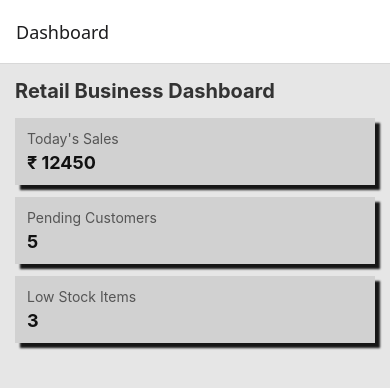
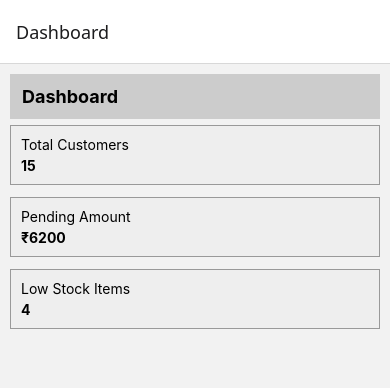
Before and after one commit to yashdeepdeshmukh18/retail-business-management-app, a React Native app: screen /Dashboard in a window 390 px wide. Shown: the top 388 px of the page. Built offline with nearby package versions, Linux system fonts and the light colour scheme.

Commit message:
added dashboard screen

```diff
--- a/src/screens/DashboardScreen.js
+++ b/src/screens/DashboardScreen.js
@@ -1,70 +1,21 @@
-import React from 'react';
-import { View, Text, StyleSheet } from 'react-native';
+import { View, StyleSheet } from "react-native";
+import Header from "../components/Header";
+import InfoBox from "../components/InfoBox";
 
 export default function DashboardScreen() {
-
-  const totalSalesToday = 12450;
-  const pendingCustomers = 5;
-  const lowStockItems = 3;
-
   return (
     <View style={styles.container}>
+      <Header title="Dashboard" />
 
-      <Text style={styles.title}>Retail Business Dashboard</Text>
-
-      <View style={styles.box}>
-        <Text style={styles.boxTitle}>Today's Sales</Text>
-        <Text style={styles.boxValue}>₹ {totalSalesToday}</Text>
-      </View>
-
-
-      <View style={styles.box}>
-        <Text style={styles.boxTitle}>Pending Customers</Text>
-        <Text style={styles.boxValue}>{pendingCustomers}</Text>
-      </View>
-
-      <View style={styles.box}>
-        <Text style={styles.boxTitle}>Low Stock Items</Text>
-        <Text style={styles.boxValue}>{lowStockItems}</Text>
-      </View>
-
+      <InfoBox label="Total Customers" value="15" />
+      <InfoBox label="Pending Amount" value="₹6200" />
+      <InfoBox label="Low Stock Items" value="4" />
     </View>
   );
 }
 
 const styles = StyleSheet.create({
   container: {
-    flex: 1,
-    backgroundColor: '#e6e6e6',
-    padding: 15
+    padding: 10,
   },
-
-  title: {
-    fontSize: 20,
-    fontWeight: 'bold',
-    marginBottom: 15,
-    color: '#333'
-  },
-
-  box: {
-    backgroundColor: '#d1d1d1',
-    padding: 12,
-    marginBottom: 12,
-
-    shadowColor: '#000',
-    shadowOffset: { width: 5, height: 5 },
-    shadowOpacity: 0.9,
-    shadowRadius: 2,
-    elevation: 6
-  },
-  boxTitle: {
-    fontSize: 14,
-    color: '#555'
-  },
-  boxValue: {
-    fontSize: 18,
-    fontWeight: 'bold',
-    color: '#111',
-    marginTop: 5
-  }
 });
```
